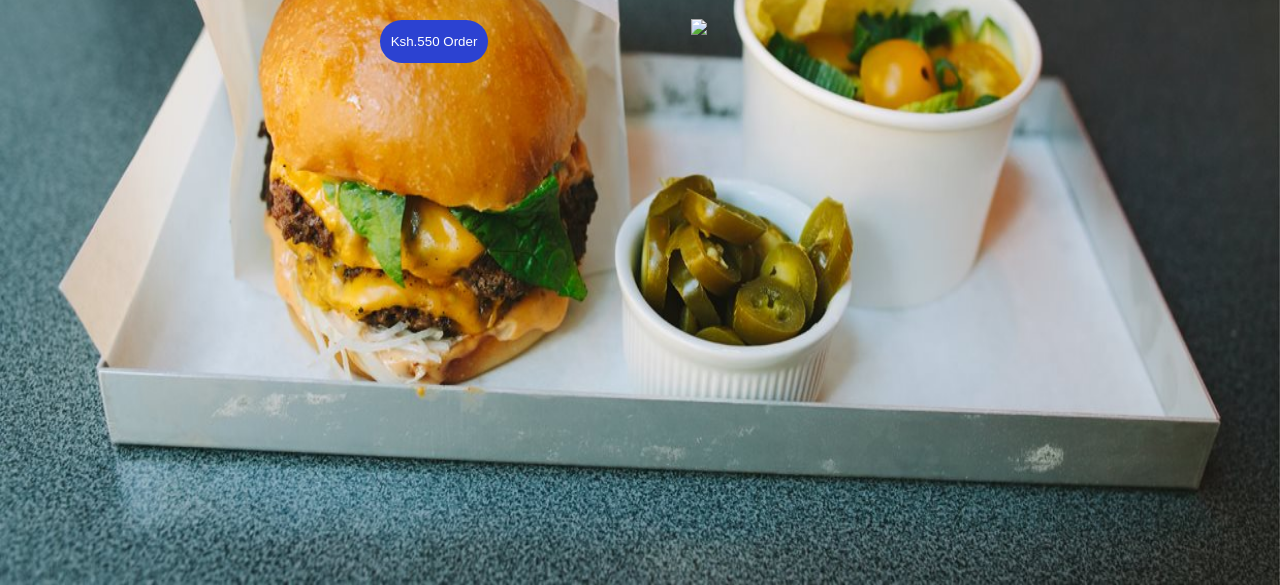
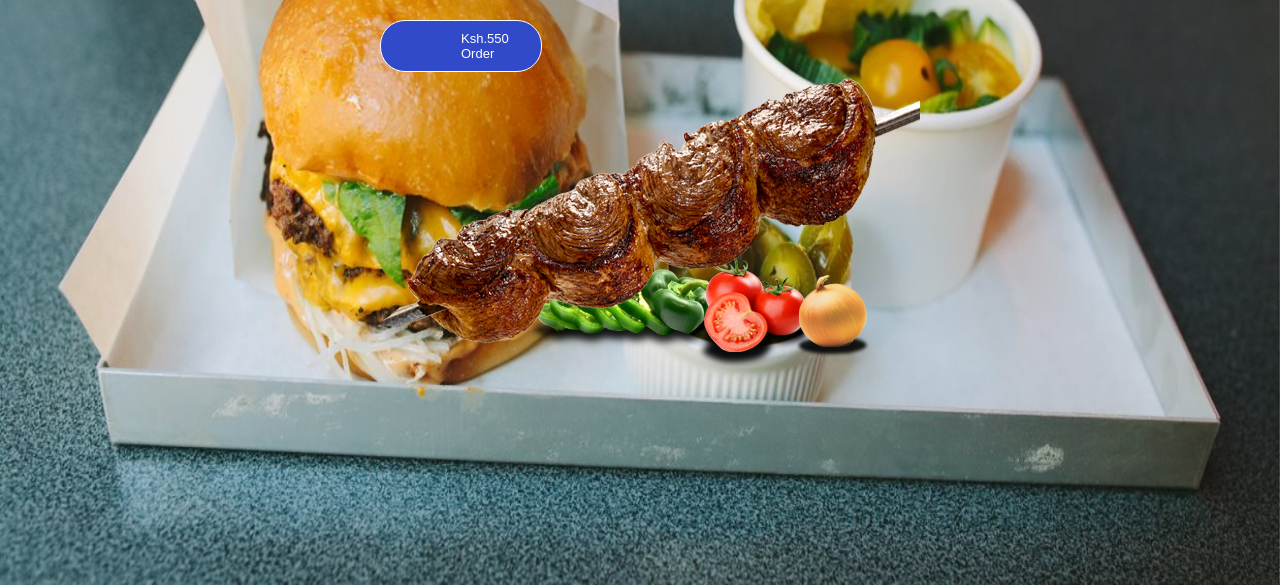
Before and after one commit to Philipotieno/Fast-Food, a plain HTML site: page UI/order.html in a window 1280 px wide. Shown: the part 215-800 px from the top of the page. Drawn offline with Linux system fonts and the light colour scheme.

Commit message:
[Feature #160183079] added .png image to display and button for order

```diff
--- a/UI/order.html
+++ b/UI/order.html
@@ -14,8 +14,8 @@
 	</h1>
 	<div class="row">
 		<div class="ordercont">
-			<button class="orderbtn">Ksh.550 Order</button>
-			<img src="5.png"><br>
+			<button class="btn">Ksh.550 Order</button>
+			<img src="5.png" alt="Food"><br>
 		</div>
 </body>
 </html>
```
Also changed, not shown: UI/5.png (added).
